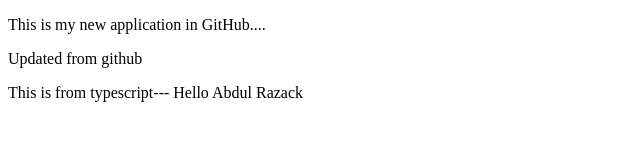
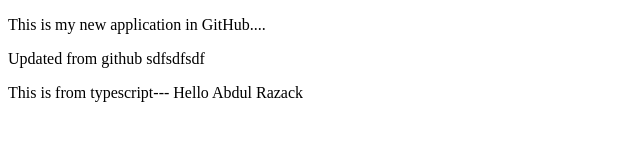
Before and after one commit to razackmsc/SAR_WORKS, a website: page public/index.html in a window 1280 px wide. Shown: the full height of the page, 0-640 px from the left. Drawn offline with Linux system fonts and the light colour scheme.

Commit message:
Update index.html

```diff
--- a/public/index.html
+++ b/public/index.html
@@ -6,7 +6,7 @@
     <body>
         <div>
             <p>This is my new application in GitHub....</p>
-            <p>Updated from github</p>
+            <p>Updated from github sdfsdfsdf</p>
         </div>
         <div id="target"></div>
     </body>
```
